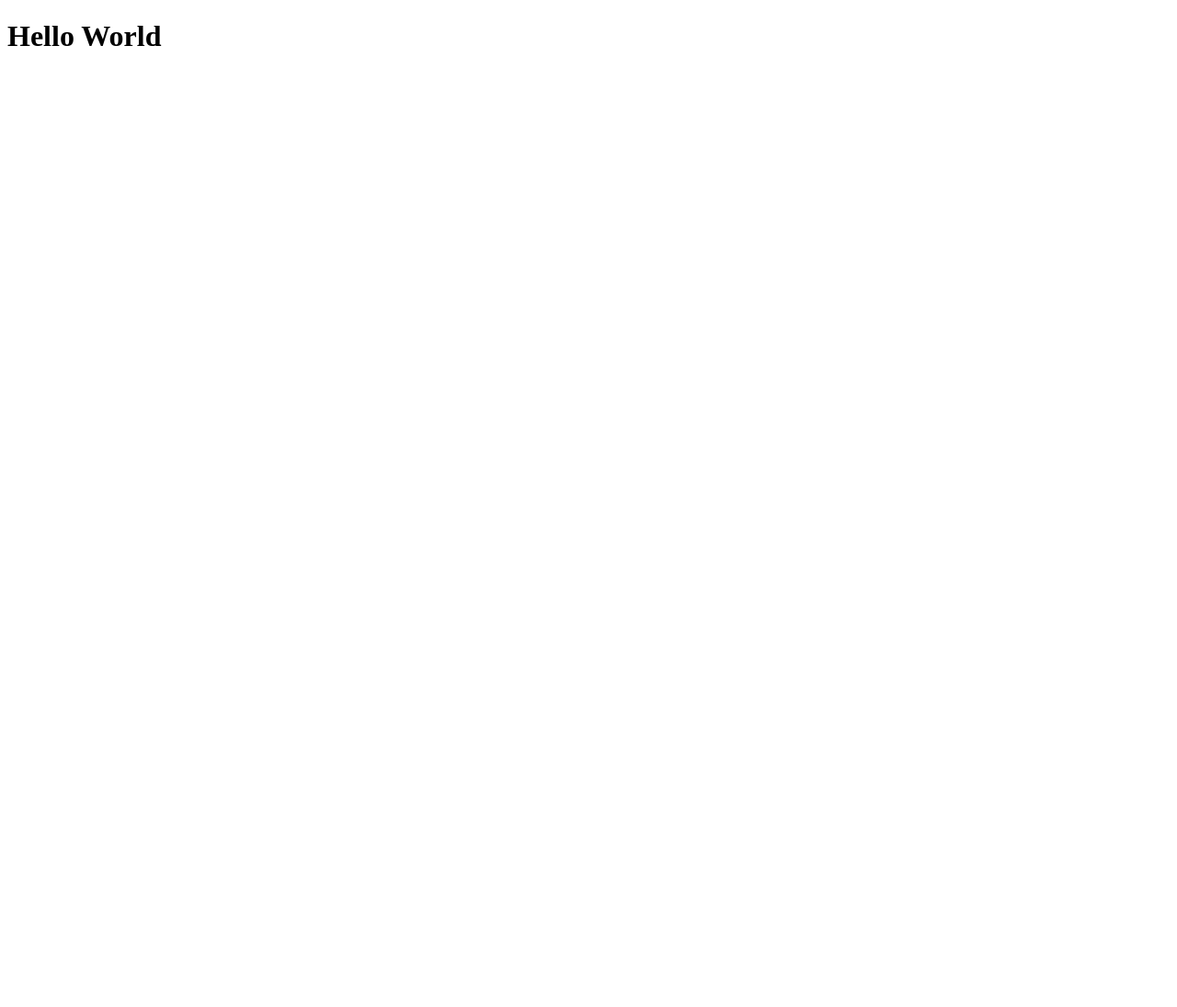
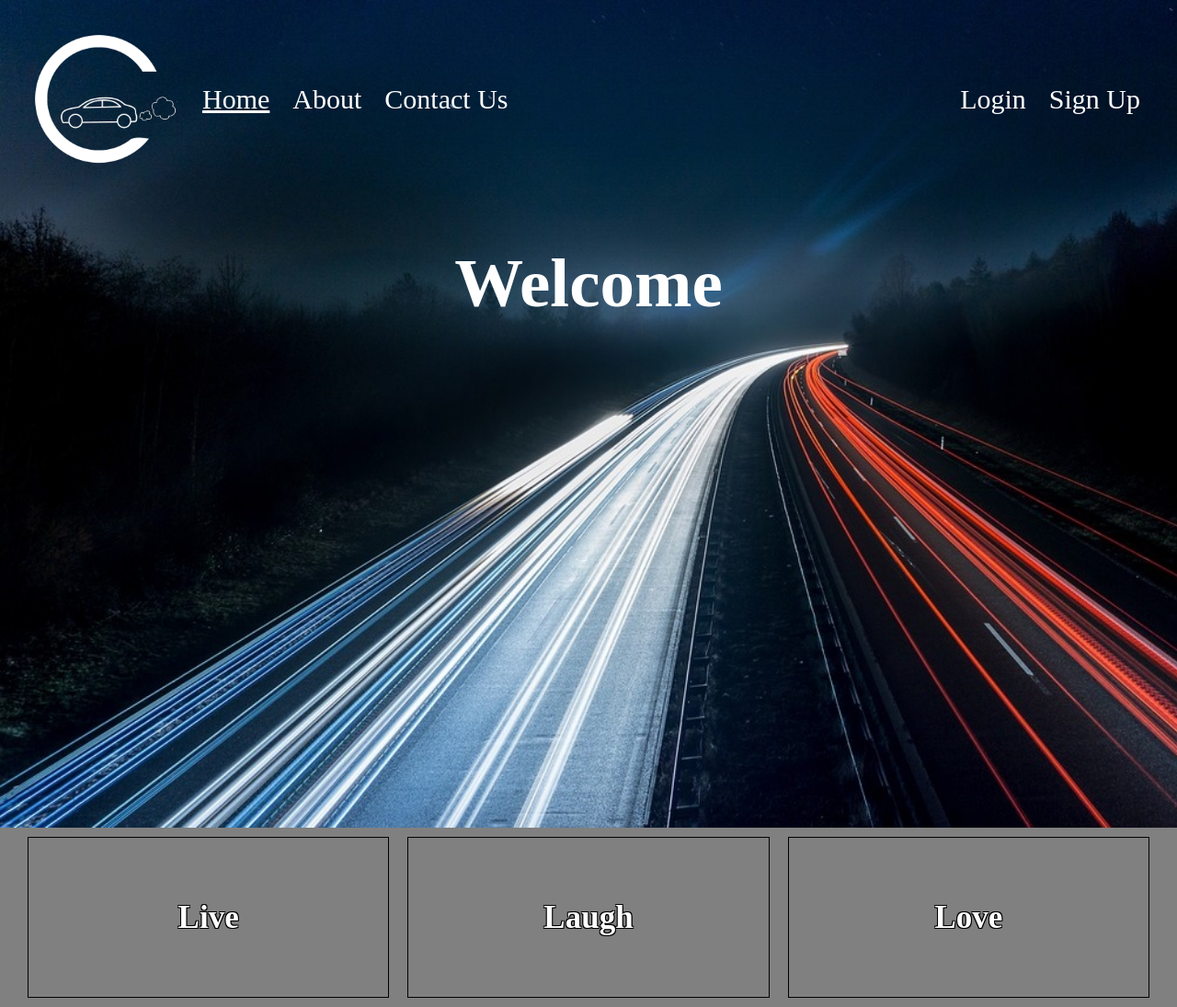
Before and after one commit to sophtank/3155finalproj, a Flask app: page / in a window 1280 px wide. Before the commit the page is almost empty. Shown: the whole page at 92% size. Before the commit the page ends 50 px from the top, so only its background shows below. Run offline with Flask 3, Linux system fonts and the light colour scheme.

Commit message:
Added Main page and empty links for other pages, Page Style  will be changed at a later date

```diff
--- a/requirement.txt
+++ b/requirement.txt
@@ -2,7 +2,11 @@ blinker==1.7.0
 click==8.1.7
 colorama==0.4.6
 Flask==3.0.2
+iniconfig==2.0.0
 itsdangerous==2.1.2
 Jinja2==3.1.3
 MarkupSafe==2.1.5
+packaging==24.0
+pluggy==1.4.0
+pytest==8.1.1
 Werkzeug==3.0.1
--- /dev/null
+++ b/static/styles.css
@@ -0,0 +1,87 @@
+/* body {
+  margin: 0px;
+  background-image: url("/static/photos/background.jpg"); */
+/* background-repeat: repeat-y; */
+/* background-size: cover;
+} */
+body {
+  padding: 0px;
+  margin: 0px;
+  background-color: gray;
+}
+.banner {
+  /* position: relative; */
+  height: 900px;
+  display: block;
+  background-image: url("/static/photos/background.jpg");
+  background-size: cover;
+  backg
+  background-repeat: no-repeat;
+}
+.banner > h1 {
+  color: white;
+  text-align: center;
+  font-size: 75px;
+}
+
+main {
+  margin-left: 20px;
+  margin-right: 20px;
+  color: white;
+  text-shadow: -1px -1px 0 black, 1px 1px 0 black, 1px -1px 0 black,
+    -1px 1px 0 black;
+  font-size: 35px;
+  display: box;
+}
+
+nav {
+  background-color: transparent;
+  padding: 20px;
+  display: flex; /* Use flexbox layout */
+  /* justify-content: space-between; */
+  align-items: center; /* Align items vertically */
+}
+
+#navLogo {
+  width: 175px;
+  height: auto;
+  vertical-align: middle;
+}
+
+.navBar{
+  color: white;
+  text-decoration: none;
+  font-size: 30px;
+  margin-left: 25px;
+}
+a:hover {
+  color: black;
+}
+
+#Right-Nav {
+    display: flex;
+    margin-left: auto;
+    padding-right: 20px;
+  }
+
+#Boxes {
+  display: flex;
+}
+
+#Boxes > div {
+  flex: 1;
+  border: 1px solid black;
+  padding: 20px;
+  margin: 10px;
+  text-align: center;
+}
+
+#Boxe1 {
+  display: flex;
+}
+#Boxe2 {
+  display: flex;
+}
+#Boxe3 {
+  display: flex;
+}
--- a/templates/index.html
+++ b/templates/index.html
@@ -1,8 +1,37 @@
-{% extends 'base.html' %}
-{% block head %} <title>Home</title> {% endblock %}
+{% extends 'base.html' %} {% block head %}
+<title>Home</title>
+<link rel="stylesheet" href="/static/styles.css" />
+{% endblock %} {% block body %}
+<header>
+  <div class="banner">
+    <nav>
+      <img src="/static/photos/Logo.png" alt="Logo!" id="navLogo" />
+      <a href="" class="navBar"><u>Home</u></a>
+      <a href="" class="navBar">About</a>
+      <a href="" class="navBar">Contact Us</a>
+      <div id="Right-Nav">
+        <a href="" class="navBar">Login</a>
+        <a href="" class="navBar">Sign Up</a>
+      </div>
+    </nav>
+    <h1>Welcome</h1>
+  </div>
+</header>
 
+<main>
+  <div id="Boxes">
+    <div id="Box1">
+      <h4>Live</h4>
+    </div>
+    <div id="Box2">
+      <h4>Laugh</h4>
+    </div>
+    <div id="Box3">
+      <h4>Love</h4>
+    </div>
+  </div>
+</main>
 
-{% block body %} <h1>Hello World</h1> {% endblock %}
-
+{% endblock %}
 
 <!-- Basic page to show you how we should layout our project -->
```
Also changed, not shown: static/photos/Logo.png (added), static/photos/background.jpg (added).
